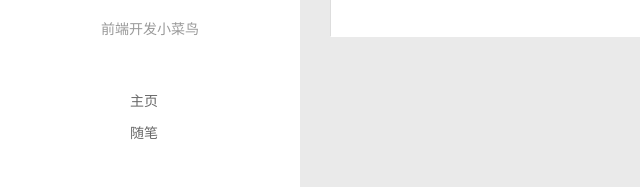
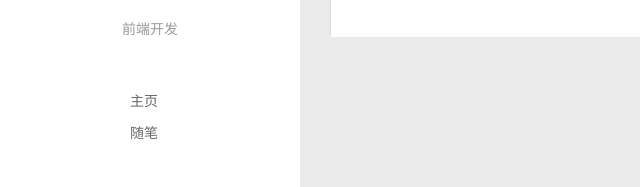
Before and after one commit to sylviatanggit/sylviatanggit.github.io, a plain HTML site: page categories/index.html in a window 1280 px wide. Shown: the part 323-510 px from the top of the page, 0-640 px from the left. Drawn offline with Linux system fonts and the light colour scheme.

Commit message:
Site updated: 2019-04-05 15:36:45

```diff
--- a/categories/index.html
+++ b/categories/index.html
@@ -50,7 +50,7 @@
 		  <h1 class="header-author"><a href="/">duckTang</a></h1>
 		</hgroup>
 
-		<p class="header-subtitle">前端开发小菜鸟</p>
+		<p class="header-subtitle">前端开发</p>
 
 
 		<nav class="header-menu">
```
